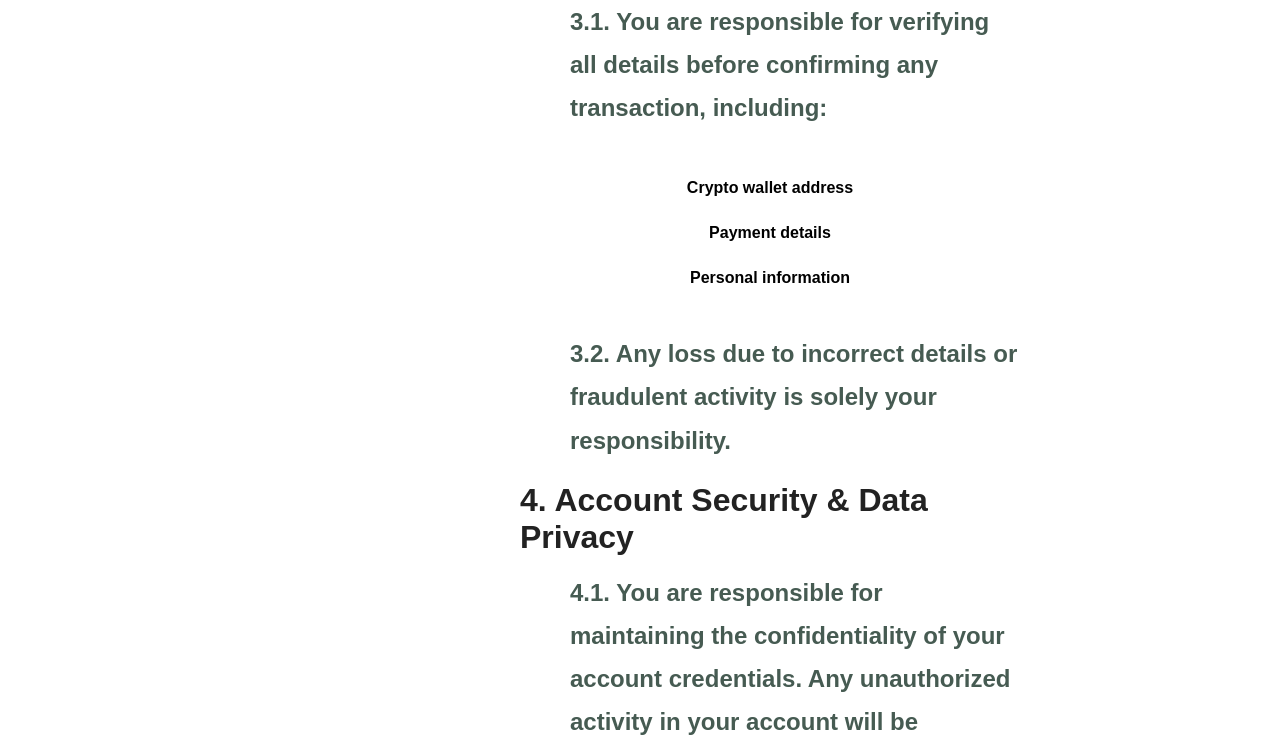
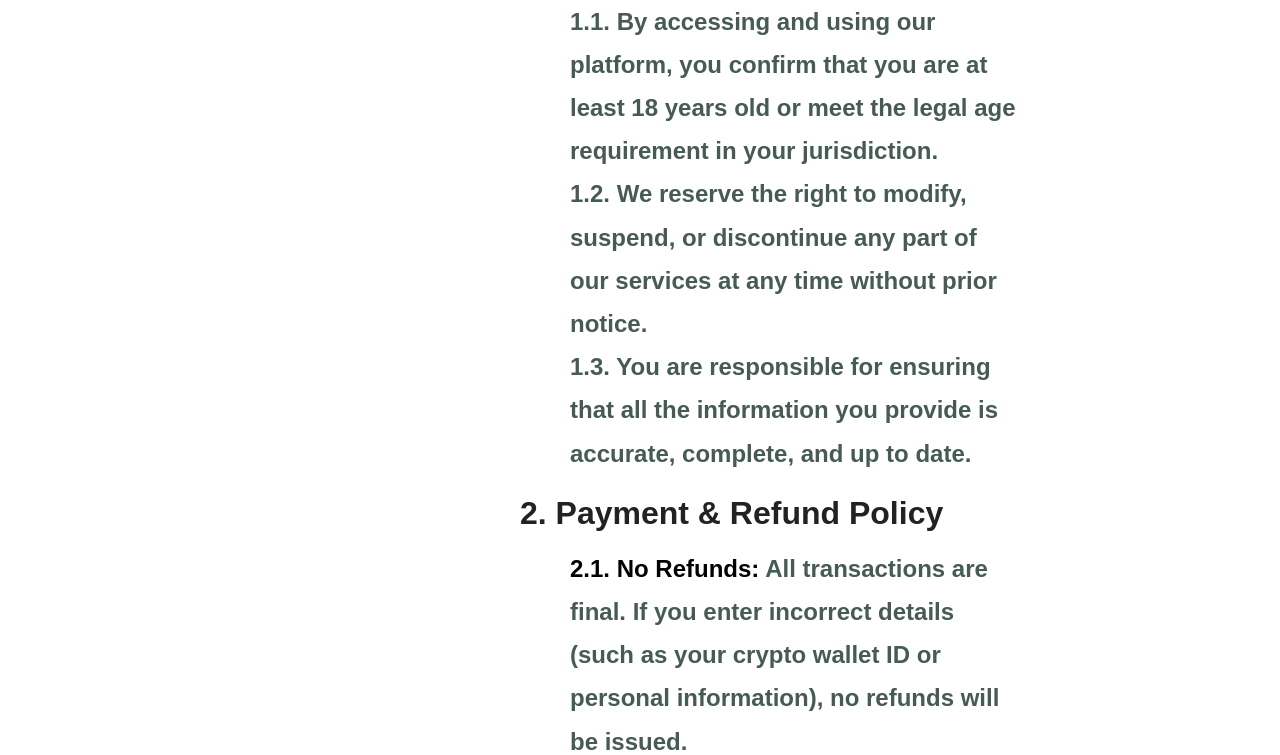
Before and after one commit to Kavi-yarasan-M/crypto, a plain HTML site: page Terms&condition.html in a window 1280 px wide. Shown: the part 282-1037 px from the top of the page. Drawn offline with Linux system fonts and the light colour scheme; a web font is replaced by a local one.

Commit message:
Code updated

```diff
--- a/Terms&condition.html
+++ b/Terms&condition.html
@@ -20,7 +20,7 @@
 
     <section id="t-c">
         <p>By using our services, you agree to the following terms and conditions. Please read them carefully before proceeding.</p>
-        <!-- <div class="term1 term">
+         <div class="term1 term">
             <h1>1. General Terms</h1>
             <p>
                 1.1. By accessing and using our platform, you confirm that you are at least 18 years old or meet the legal age requirement in your jurisdiction.
@@ -40,7 +40,7 @@
                  <span>2.3. Currency Conversion: </span>
                   If applicable, currency conversion rates are determined by your payment provider and are beyond our control.
             </p>
-        </div> -->
+        </div>
         <div class="term3 term">
             <h1>3. User Responsibilities</h1>
             <p>
```
